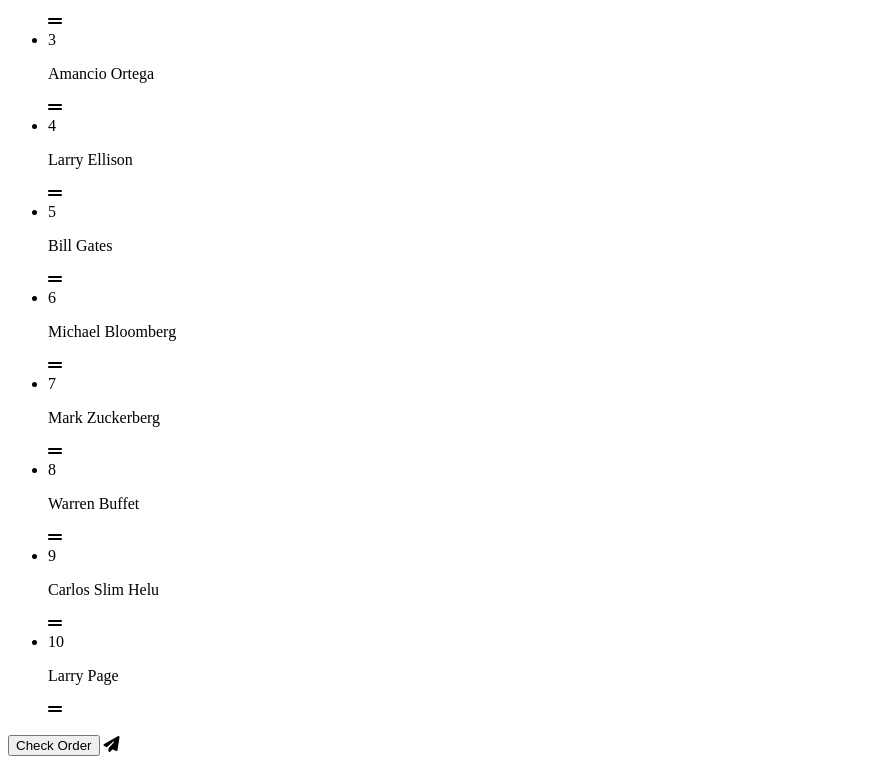
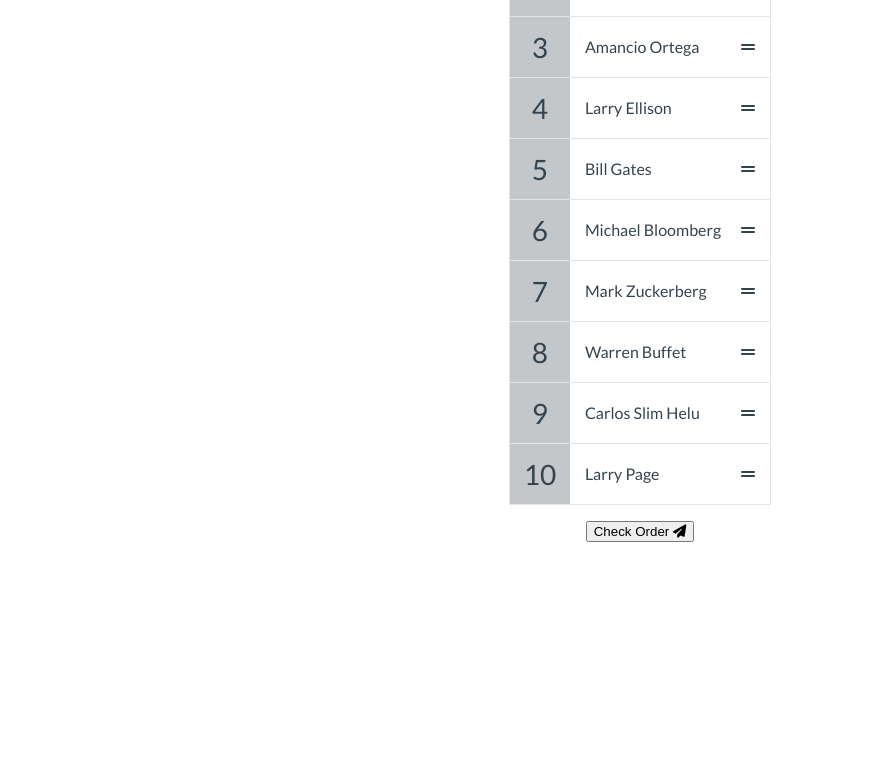
Before and after one commit to mbodenchak/basic_drag-n-drop, a plain HTML site: page index.html in a window 1280 px wide. Shown: the part 255-1019 px from the top of the page, without its empty margins (0-885 px from the left). After the commit the page ends 800 px from the top, so only its background shows below. Drawn offline with Linux system fonts and the light colour scheme.

Commit message:
fixed button icon - added some styling

```diff
--- a/index.html
+++ b/index.html
@@ -15,8 +15,10 @@
     <h1>10 Richest People</h1>
     <p>Drag and drop the items into their corresponding spots</p>
     <ul class="draggable-list" id="draggable-list"></ul>
-    <button class="check" id="check">Check Order</button>
-    <i class="fas fa-paper-plane"></i>
+    <button class="check" id="check">
+      Check Order
+      <i class="fas fa-paper-plane"></i>
+    </button>
     <script src="script.js"></script>
   </body>
 </html>
--- a/style.css
+++ b/style.css
@@ -0,0 +1,67 @@
+@import url("https://fonts.googleapis.com/css?family=Lato&display=swap");
+
+:root {
+  --border-color: #e3e5e4;
+  --background-color: #c3c7ca;
+  --text-color: #34444f;
+}
+* {
+  box-sizing: border-box;
+}
+
+body {
+  background-color: #fff;
+  display: flex;
+  flex-direction: column;
+  align-items: center;
+  justify-content: flex-start;
+  height: 100vh;
+  margin: 0;
+  font-family: "Lato", sans-serif;
+}
+
+.draggable-list {
+  border: 1px solid var(--border-color);
+  color: var(--text-color);
+  padding: 0;
+  list-style-type: none;
+}
+
+.draggable-list li {
+  background-color: #fff;
+  display: flex;
+  flex: 1;
+}
+
+.draggable-list li:not(:last-of-type) {
+  border-bottom: 1px solid var(--border-color);
+}
+
+.draggable-list .number {
+  background-color: var(--background-color);
+  display: flex;
+  align-items: center;
+  justify-content: center;
+  font-size: 28px;
+  height: 60px;
+  width: 60px;
+}
+
+.draggable-list .person-name {
+  margin: 0 20px 0 0;
+}
+.draggable-list li.right .person-name {
+  color: #3ae374;
+}
+.draggable-list li.wrong .person-name {
+  color: #ff3838;
+}
+
+.draggable {
+  cursor: pointer;
+  display: flex;
+  align-items: center;
+  justify-content: space-between;
+  padding: 15px;
+  flex: 1;
+}
```
